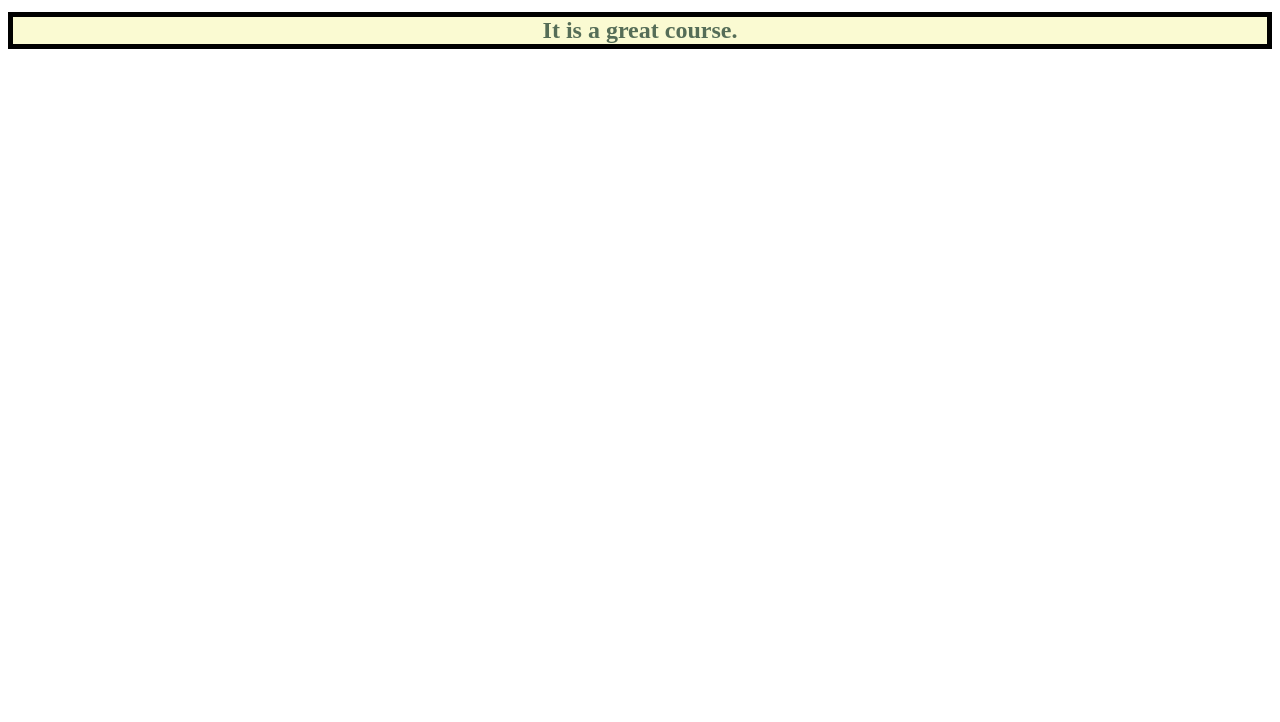
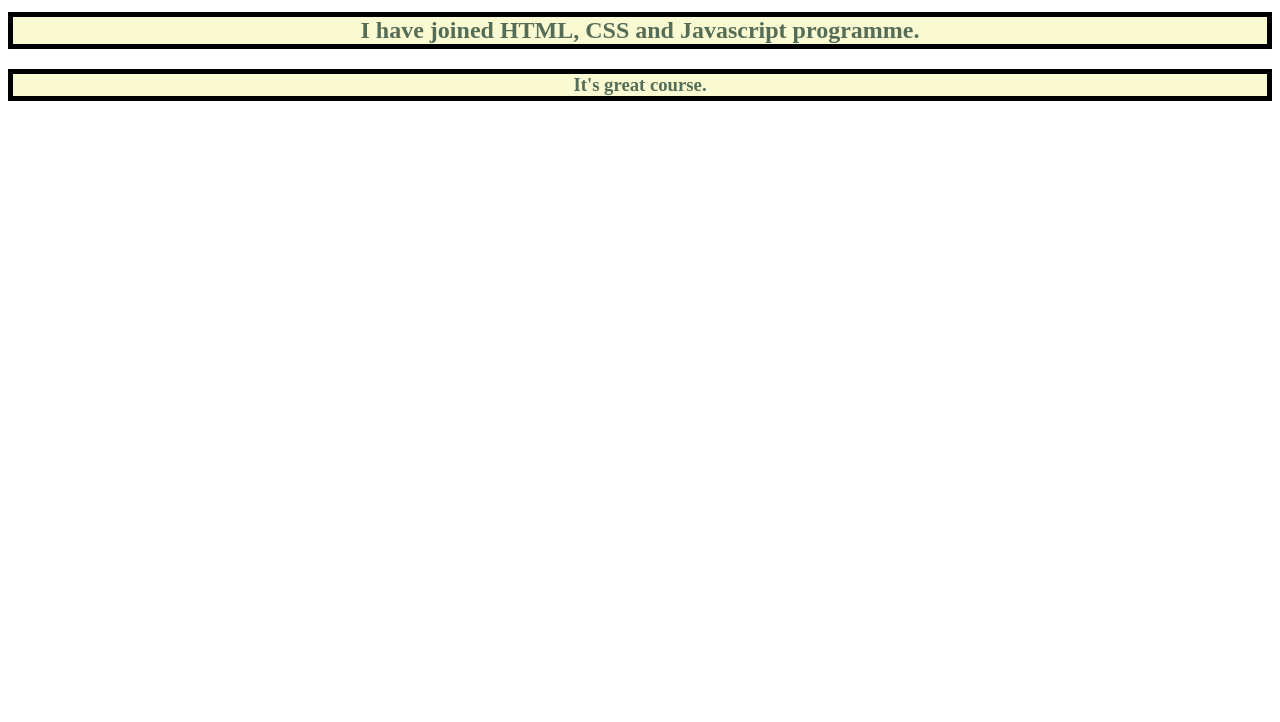
Before and after one commit to tapanrp/Coursera-test, a plain HTML site: page index.html in a window 1280 px wide. Shown: the part 78-800 px from the top of the page. Drawn offline with Linux system fonts and the light colour scheme.

Commit message:
HTML,CSS, JS course added

```diff
--- a/index.html
+++ b/index.html
@@ -8,6 +8,7 @@
 </head>
 <body>
 	<h1>Hello Coursera</h1>
-	<h2>It is a great course.</h2>
+	<h2>I have joined HTML, CSS and Javascript programme.</h2>
+	<h3>It's great course.</h3>
 </body>
 </html>
--- a/style.css
+++ b/style.css
@@ -1,4 +1,4 @@
-h1,h2{
+h1,h2,h3{
 	background-image: url("nature.jpeg");
 	color:#556D57;background-color: lightgoldenrodyellow;
 	 border-color:#000;
```
